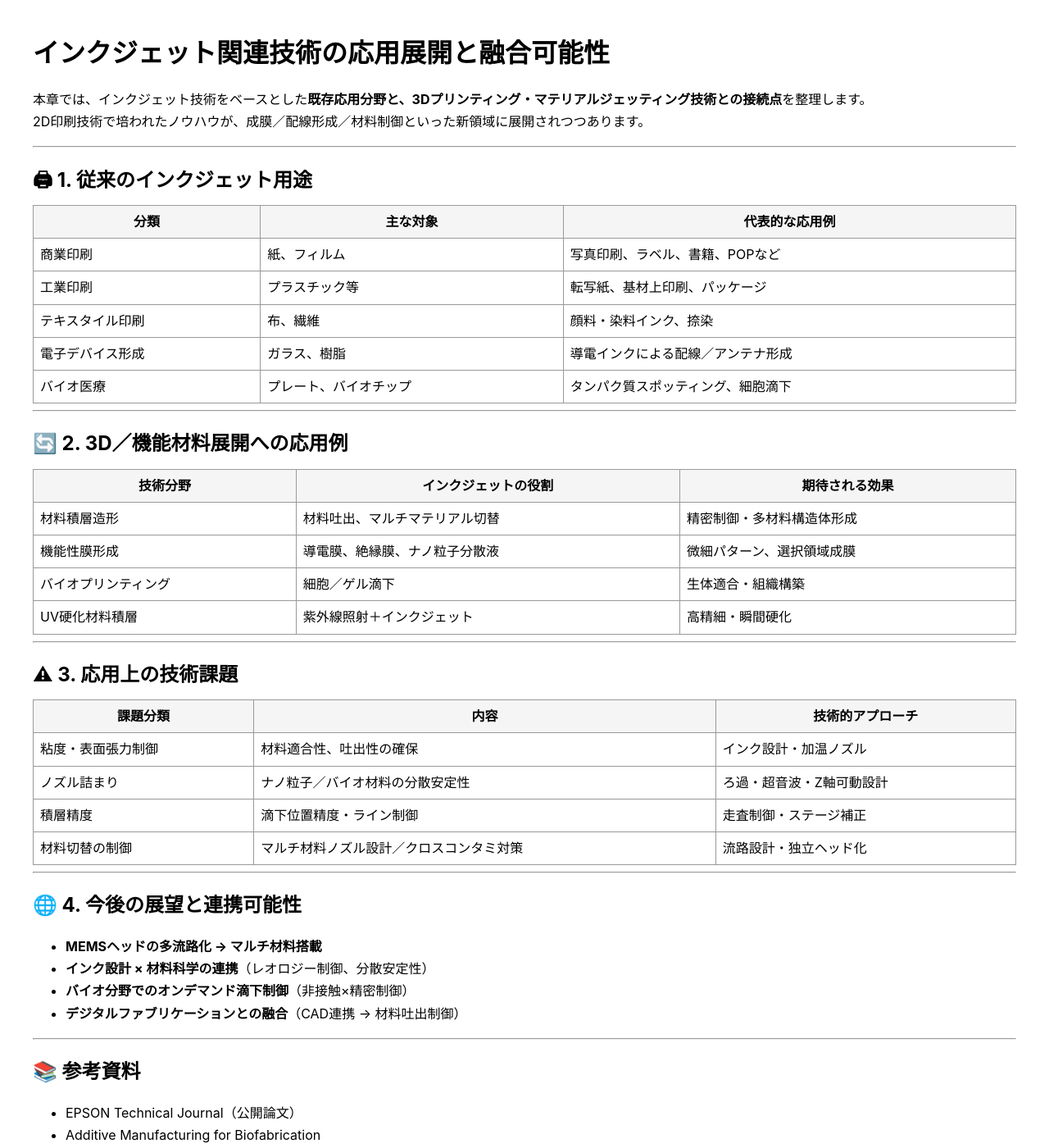
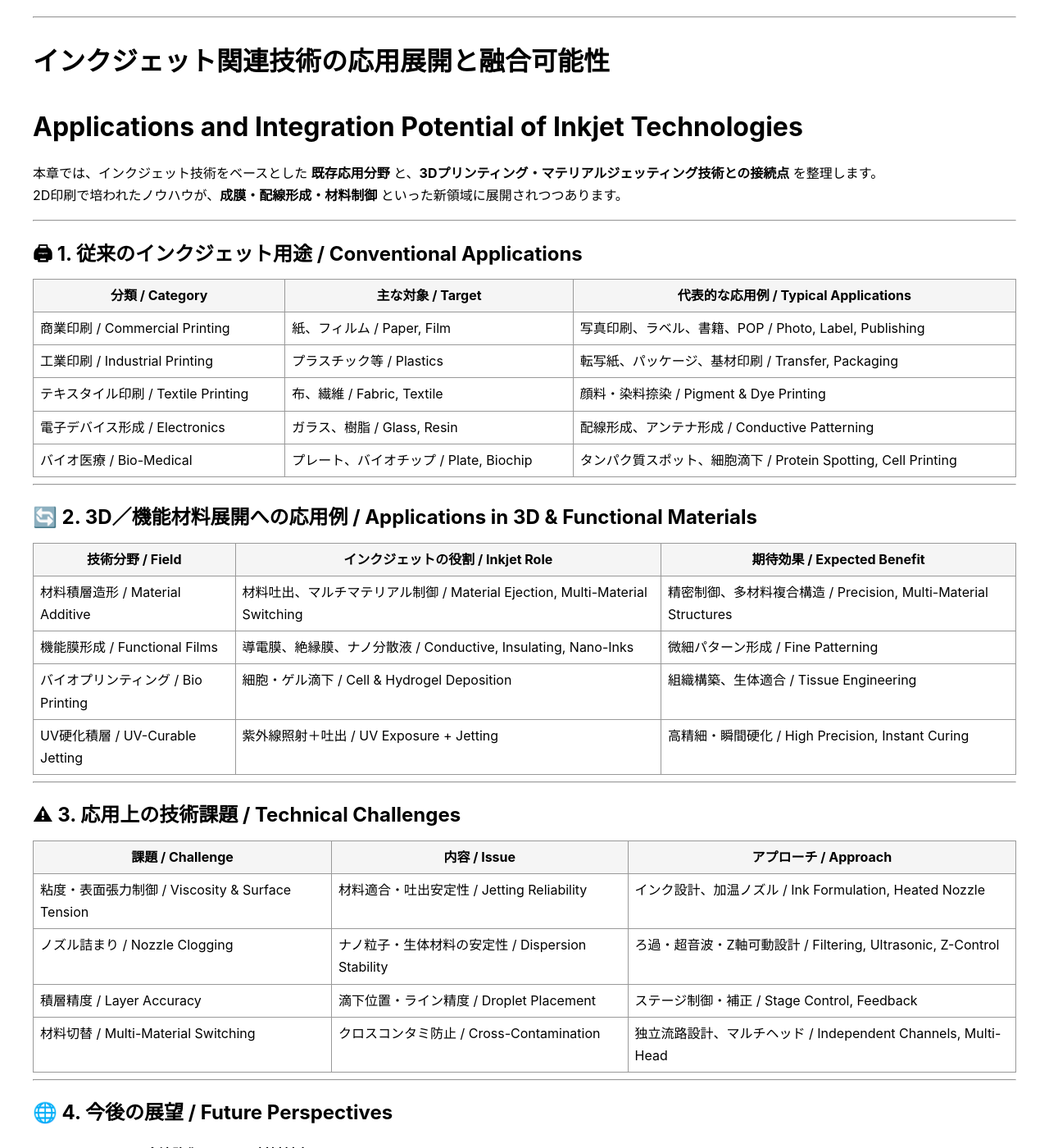
Before and after one commit to Samizo-AITL/Inkjet, a Jekyll site: the page built from 3d_printing/inkjet_related.md, in a window 1280 px wide and 1400 px high. Shown: the whole window at 82% size. Built offline with Jekyll 4.4.1, drawn with Linux system fonts in a browser that asks for light colours; our own code applies the rules of GitHub Pages for plain Markdown files; some of the changed text lies outside the part shown.

Commit message:
Update inkjet_related.md

```diff
--- a/3d_printing/inkjet_related.md
+++ b/3d_printing/inkjet_related.md
@@ -1,56 +1,66 @@
-# インクジェット関連技術の応用展開と融合可能性
-
-本章では、インクジェット技術をベースとした**既存応用分野と、3Dプリンティング・マテリアルジェッティング技術との接続点**を整理します。
-2D印刷技術で培われたノウハウが、成膜／配線形成／材料制御といった新領域に展開されつつあります。
+---
+title: "インクジェット関連技術の応用展開と融合可能性 | Applications and Integration Potential of Inkjet Technologies"
+layout: default
+---
 
 ---
 
-## 🖨 1. 従来のインクジェット用途
+# インクジェット関連技術の応用展開と融合可能性
+# Applications and Integration Potential of Inkjet Technologies
 
-| 分類              | 主な対象         | 代表的な応用例                       |
-|-------------------|------------------|--------------------------------------|
-| 商業印刷           | 紙、フィルム     | 写真印刷、ラベル、書籍、POPなど     |
-| 工業印刷           | プラスチック等   | 転写紙、基材上印刷、パッケージ       |
-| テキスタイル印刷   | 布、繊維         | 顔料・染料インク、捺染                |
-| 電子デバイス形成   | ガラス、樹脂     | 導電インクによる配線／アンテナ形成   |
-| バイオ医療         | プレート、バイオチップ | タンパク質スポッティング、細胞滴下 |
+本章では、インクジェット技術をベースとした **既存応用分野** と、**3Dプリンティング・マテリアルジェッティング技術との接続点** を整理します。
+2D印刷で培われたノウハウが、**成膜・配線形成・材料制御** といった新領域に展開されつつあります。
 
 ---
 
-## 🔄 2. 3D／機能材料展開への応用例
+## 🖨 1. 従来のインクジェット用途 / Conventional Applications
 
-| 技術分野           | インクジェットの役割             | 期待される効果               |
-|--------------------|----------------------------------|------------------------------|
-| 材料積層造形        | 材料吐出、マルチマテリアル切替   | 精密制御・多材料構造体形成   |
-| 機能性膜形成        | 導電膜、絶縁膜、ナノ粒子分散液    | 微細パターン、選択領域成膜   |
-| バイオプリンティング | 細胞／ゲル滴下                  | 生体適合・組織構築            |
-| UV硬化材料積層     | 紫外線照射＋インクジェット       | 高精細・瞬間硬化               |
+| **分類 / Category**    | **主な対象 / Target**     | **代表的な応用例 / Typical Applications** |
+|-------------------------|---------------------------|-------------------------------------------|
+| 商業印刷 / Commercial Printing | 紙、フィルム / Paper, Film | 写真印刷、ラベル、書籍、POP / Photo, Label, Publishing |
+| 工業印刷 / Industrial Printing | プラスチック等 / Plastics | 転写紙、パッケージ、基材印刷 / Transfer, Packaging |
+| テキスタイル印刷 / Textile Printing | 布、繊維 / Fabric, Textile | 顔料・染料捺染 / Pigment & Dye Printing |
+| 電子デバイス形成 / Electronics | ガラス、樹脂 / Glass, Resin | 配線形成、アンテナ形成 / Conductive Patterning |
+| バイオ医療 / Bio-Medical | プレート、バイオチップ / Plate, Biochip | タンパク質スポット、細胞滴下 / Protein Spotting, Cell Printing |
 
 ---
 
-## ⚠ 3. 応用上の技術課題
+## 🔄 2. 3D／機能材料展開への応用例 / Applications in 3D & Functional Materials
 
-| 課題分類           | 内容                                       | 技術的アプローチ             |
-|--------------------|--------------------------------------------|------------------------------|
-| 粘度・表面張力制御 | 材料適合性、吐出性の確保                   | インク設計・加温ノズル       |
-| ノズル詰まり        | ナノ粒子／バイオ材料の分散安定性          | ろ過・超音波・Z軸可動設計     |
-| 積層精度            | 滴下位置精度・ライン制御                  | 走査制御・ステージ補正        |
-| 材料切替の制御      | マルチ材料ノズル設計／クロスコンタミ対策   | 流路設計・独立ヘッド化        |
+| **技術分野 / Field**   | **インクジェットの役割 / Inkjet Role** | **期待効果 / Expected Benefit** |
+|-------------------------|----------------------------------------|---------------------------------|
+| 材料積層造形 / Material Additive | 材料吐出、マルチマテリアル制御 / Material Ejection, Multi-Material Switching | 精密制御、多材料複合構造 / Precision, Multi-Material Structures |
+| 機能膜形成 / Functional Films | 導電膜、絶縁膜、ナノ分散液 / Conductive, Insulating, Nano-Inks | 微細パターン形成 / Fine Patterning |
+| バイオプリンティング / Bio Printing | 細胞・ゲル滴下 / Cell & Hydrogel Deposition | 組織構築、生体適合 / Tissue Engineering |
+| UV硬化積層 / UV-Curable Jetting | 紫外線照射＋吐出 / UV Exposure + Jetting | 高精細・瞬間硬化 / High Precision, Instant Curing |
 
 ---
 
-## 🌐 4. 今後の展望と連携可能性
+## ⚠ 3. 応用上の技術課題 / Technical Challenges
 
-- **MEMSヘッドの多流路化 → マルチ材料搭載**
-- **インク設計 × 材料科学の連携**（レオロジー制御、分散安定性）
-- **バイオ分野でのオンデマンド滴下制御**（非接触×精密制御）
-- **デジタルファブリケーションとの融合**（CAD連携 → 材料吐出制御）
+| **課題 / Challenge**   | **内容 / Issue** | **アプローチ / Approach** |
+|-------------------------|------------------|----------------------------|
+| 粘度・表面張力制御 / Viscosity & Surface Tension | 材料適合・吐出安定性 / Jetting Reliability | インク設計、加温ノズル / Ink Formulation, Heated Nozzle |
+| ノズル詰まり / Nozzle Clogging | ナノ粒子・生体材料の安定性 / Dispersion Stability | ろ過・超音波・Z軸可動設計 / Filtering, Ultrasonic, Z-Control |
+| 積層精度 / Layer Accuracy | 滴下位置・ライン精度 / Droplet Placement | ステージ制御・補正 / Stage Control, Feedback |
+| 材料切替 / Multi-Material Switching | クロスコンタミ防止 / Cross-Contamination | 独立流路設計、マルチヘッド / Independent Channels, Multi-Head |
 
 ---
 
-## 📚 参考資料
+## 🌐 4. 今後の展望 / Future Perspectives
 
-- EPSON Technical Journal（公開論文）
-- Additive Manufacturing for Biofabrication
+- **MEMSヘッド多流路化 → マルチ材料対応**
+- **インク設計 × 材料科学**（レオロジー制御・分散安定性）
+- **バイオ分野での精密滴下制御**（非接触×高精度）
+- **デジタルファブリケーションとの融合**（CAD ↔ 材料吐出制御）
+
+---
+
+## 📚 参考資料 / References
+
+- EPSON Technical Journal
+- *Additive Manufacturing for Biofabrication*
 - Fujifilm Dimatix Jetting Guide
-- Nature Nanotechnology, IEEE Transactions on Printing
+- *Nature Nanotechnology*, *IEEE Transactions on Printing*
+
+---
```
